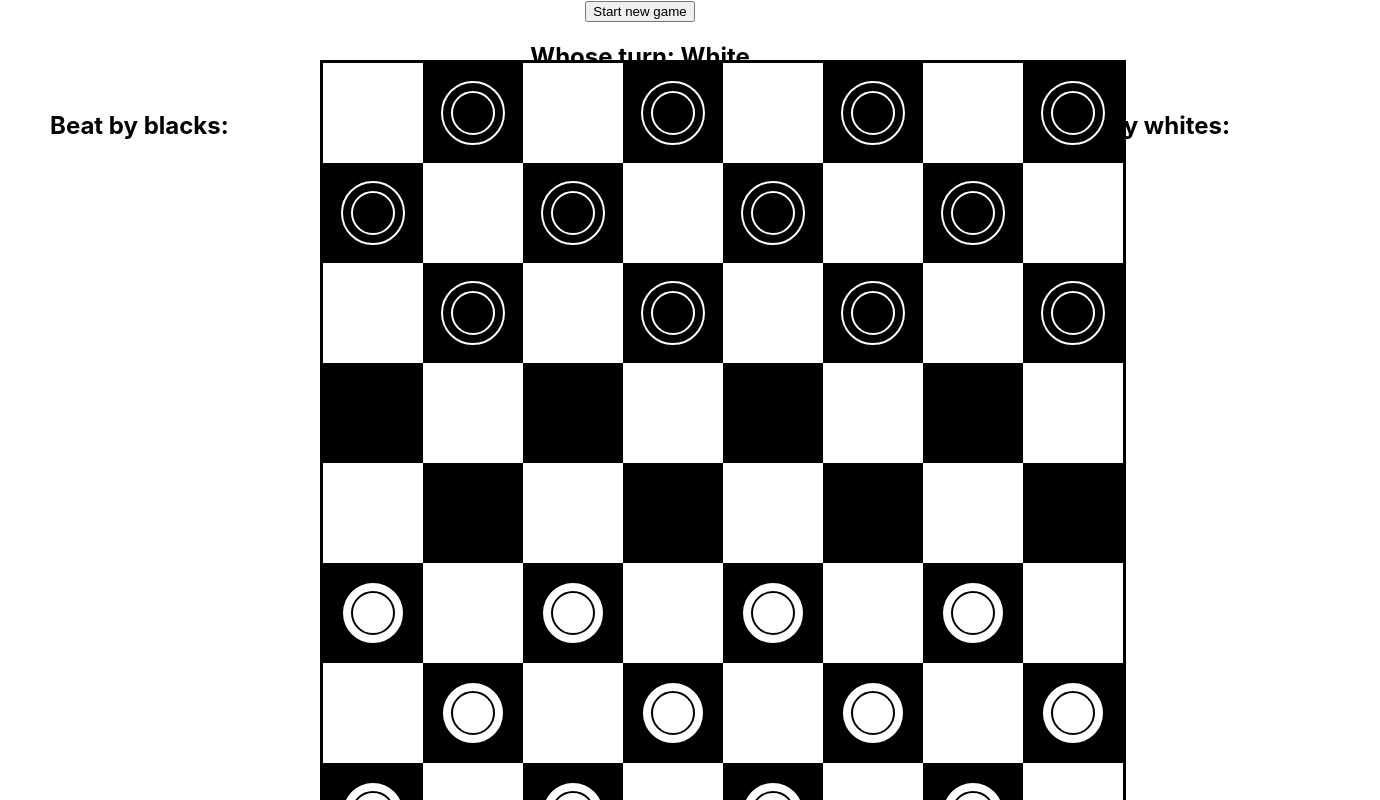
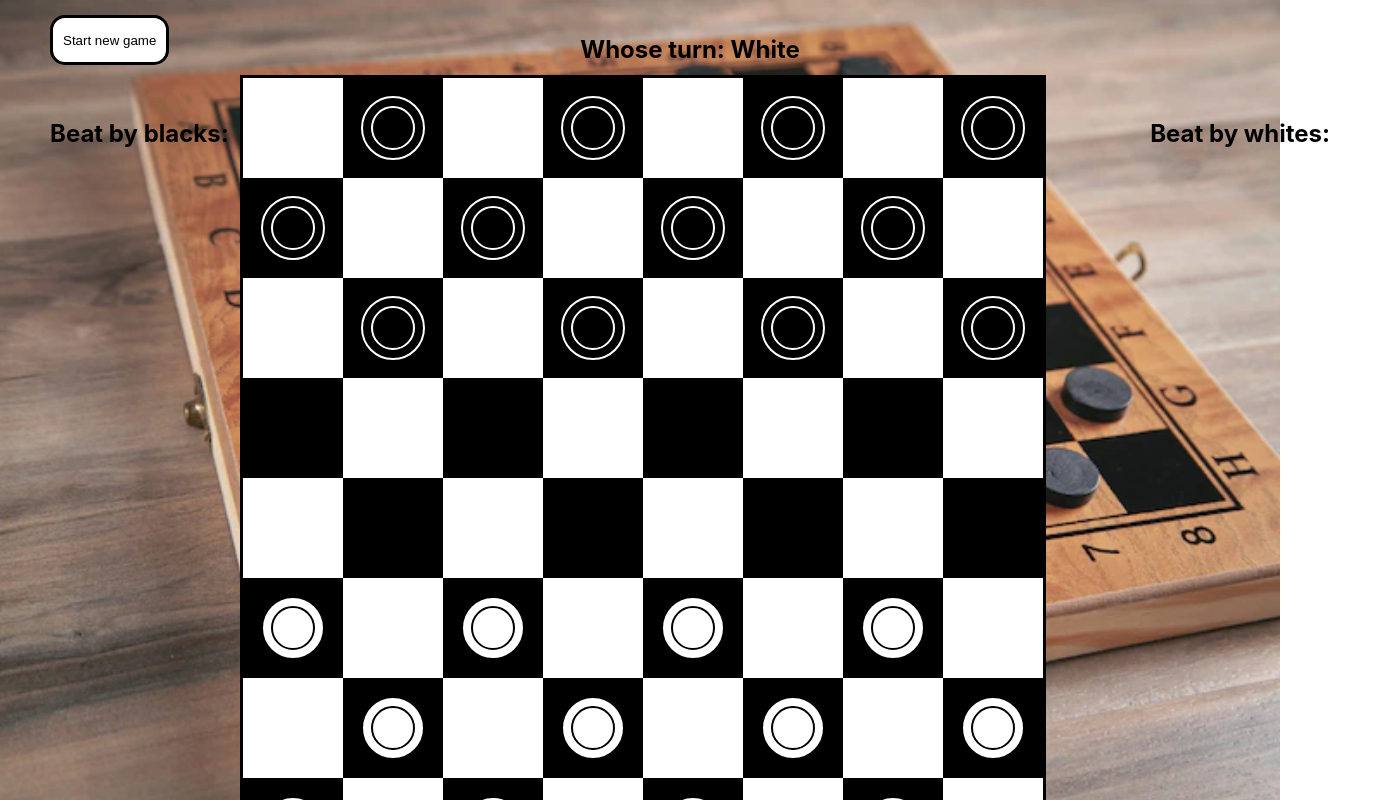
Before and after one commit to alexmoiseyenko/checkers, a React (Create React App) app: page / in a window 1280 px wide. Shown: the top 800 px of the page, 1380 px wide, since content can reach past the window. Built offline with nearby package versions, Linux system fonts and the light colour scheme.

Commit message:
styles: make prettier

```diff
--- a/src/App.css
+++ b/src/App.css
@@ -1,5 +1,8 @@
 .App {
+  height: 100vh;
   text-align: center;
+  background: url("images/background.webp") no-repeat no-repeat;
+  background-size: cover;
 }
 
 .App-logo {
--- a/src/components/Board/Board.module.scss
+++ b/src/components/Board/Board.module.scss
@@ -1,9 +1,10 @@
 .boardWrapper {
   position: absolute;
-  top: 60px;
-  left: 25%;
+  top: 75px;
+  left: calc(100% / 2 - 400px);
   width: 800px;
   height: 800px;
+  background: #fff;
   border: 3px solid #000;
   user-select: none;
 }
@@ -28,12 +29,18 @@
 }
 
 .cell_active {
-  opacity: 0.5;
+  opacity: 0.7;
+}
+
+.wrapper {
+  max-width: 1800px;
+  width: 100%;
+  margin: 0 auto;
+  padding: 0 50px;
 }
 
 .container {
   display: flex;
-  padding: 0 50px;
   justify-content: space-between;
 }
 
@@ -41,4 +48,40 @@ ul {
   padding: 0;
   margin: 0;
   list-style-type: none;
+
+  li {
+    padding: 5px 0;
+  }
 }
+
+.beatenPieces {
+  display: grid;
+  grid-template-columns: 1fr 1fr;
+}
+
+.header {
+  position: relative;
+  display: flex;
+  padding: 15px;
+}
+
+.header__title {
+  width: 100%;
+}
+
+.resetButton {
+  position: absolute;
+  top: 15px;
+  left: 0;
+  height: 50px;
+  margin: 0;
+  padding: 0 10px;
+  background: #fff;
+  border: 3px solid;
+  border-radius: 15px;
+  cursor: pointer;
+
+  &:hover {
+    background: #F0F0F0;
+  }
+}
```
Also changed, not shown: src/images/background.webp (added).
